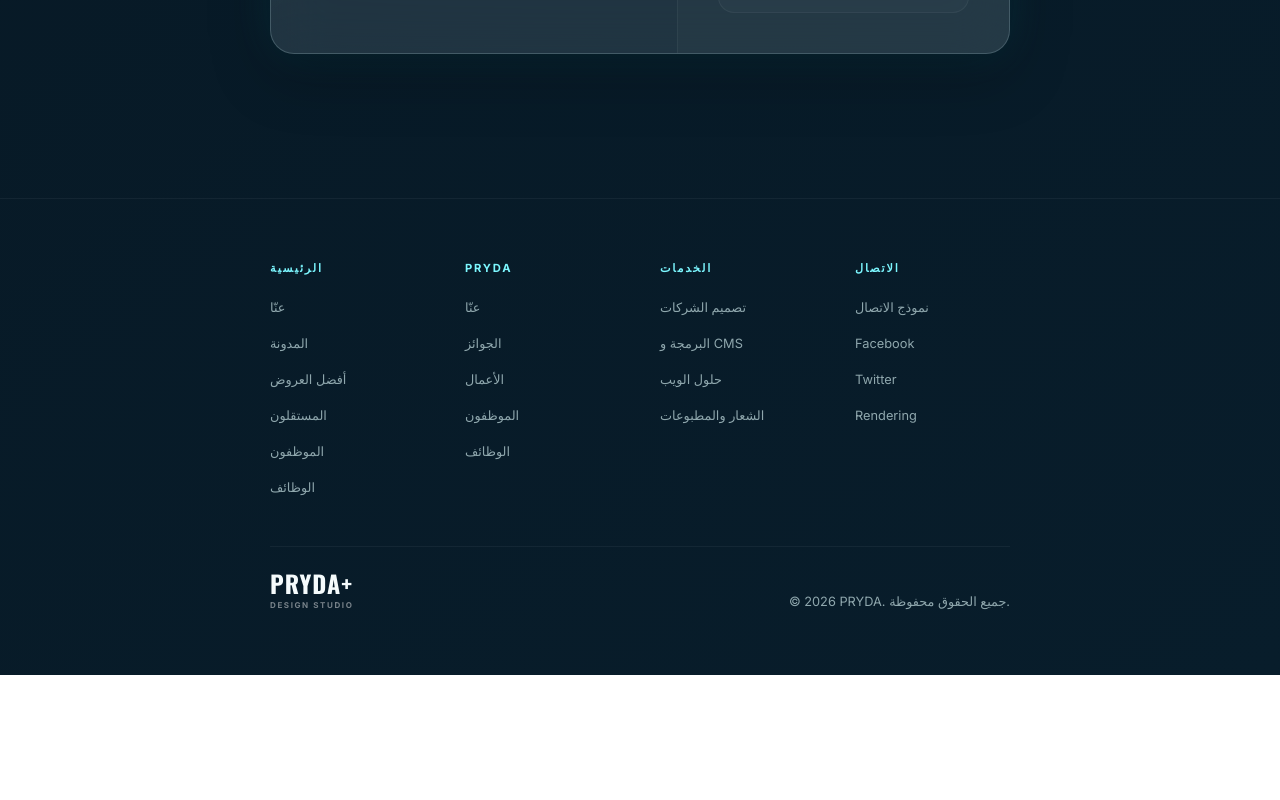
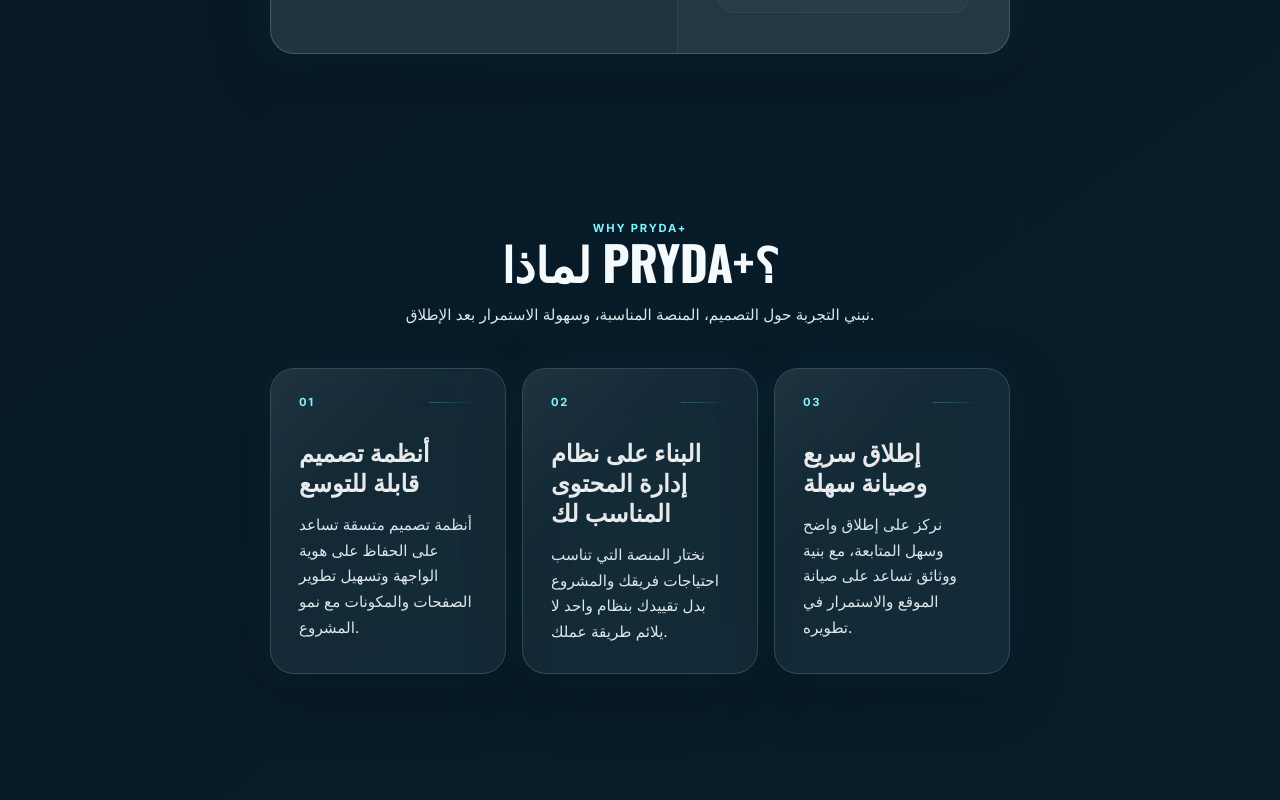
Before and after one commit to hashimwisamsami-arch/pryda, a React (Vite) app: page / in a window 1280 px wide. Shown: the part 4120-4920 px from the top of the page. Before the commit the page ends 4795 px from the top, so only its background shows below. Built offline with nearby package versions, Linux system fonts and the light colour scheme.

Commit message:
feat: add Advantages component with dynamic content and update site constants

```diff
--- a/src/App.jsx
+++ b/src/App.jsx
@@ -6,6 +6,7 @@
 import CaseStudy from "./components/home/CaseStudy";
 import Services from "./components/home/Services";
 import AboutStudio from "./components/home/AboutStudio";
+import Advantages from "./components/home/Advantages";
 
 function App() {
   return (
@@ -20,6 +21,7 @@
         <CaseStudy />
         <Services />
         <AboutStudio />
+        <Advantages />
       </main>
 
       <Footer />
--- a/src/components/home/Advantages.jsx
+++ b/src/components/home/Advantages.jsx
@@ -1,5 +1,95 @@
-const Advantages = () => {
-  return <div>Advantages</div>;
-};
+import Container from "../ui/Container";
+import GlassCard from "../ui/GlassCard";
+import SectionHeading from "../ui/SectionHeading";
+
+import { advantagesSection } from "../../constants/site";
+
+function Advantages() {
+  return (
+    <section id="advantages" className="py-10 sm:py-14 lg:py-20">
+      <Container>
+        {/* Section Heading */}
+        <SectionHeading
+          eyebrow={advantagesSection.eyebrow}
+          title={advantagesSection.title}
+          description={advantagesSection.description}
+          align="center"
+          className="mb-10"
+        />
+
+        {/* Advantages */}
+        <div className="grid gap-4 md:grid-cols-3">
+          {advantagesSection.items.map((item) => (
+            <GlassCard
+              key={item.id}
+              className="
+                group
+                h-full
+                p-6
+                transition-all
+                duration-300
+                hover:-translate-y-1
+                hover:border-cyan-300/20
+                hover:shadow-[0_0_35px_rgba(36,215,232,0.08)]
+                sm:p-7
+              "
+            >
+              {/* Number */}
+              <div
+                className="
+                  flex
+                  items-center
+                  justify-between
+                "
+              >
+                <span
+                  className="
+                    text-label
+                    transition-colors
+                    duration-300
+                    group-hover:text-cyan-200
+                  "
+                >
+                  {item.number}
+                </span>
+
+                <span
+                  aria-hidden="true"
+                  className="
+                    h-px
+                    w-12
+                    bg-linear-to-r
+                    from-cyan-300/30
+                    to-transparent
+                  "
+                />
+              </div>
+
+              {/* Title */}
+              <h3
+                className="
+                  mt-7
+                  font-display
+                  text-2xl
+                  font-bold
+                  leading-tight
+                  text-white/90
+                  transition-colors
+                  duration-300
+                  group-hover:text-white
+                "
+              >
+                {item.title}
+              </h3>
+
+              {/* Description */}
+              <p className="text-body mt-4">{item.description}</p>
+            </GlassCard>
+          ))}
+        </div>
+      </Container>
+    </section>
+  );
+}
 
 export default Advantages;
--- a/src/constants/site.js
+++ b/src/constants/site.js
@@ -9,3 +9,34 @@
     "تركيز على الجودة بدل الإجراءات والطبقات غير الضرورية",
   ],
 };
+
+export const advantagesSection = {
+  eyebrow: "Why PRYDA+",
+  title: "لماذا PRYDA+؟",
+  description:
+    "نبني التجربة حول التصميم، المنصة المناسبة، وسهولة الاستمرار بعد الإطلاق.",
+
+  items: [
+    {
+      id: "scalable-design-systems",
+      number: "01",
+      title: "أنظمة تصميم قابلة للتوسع",
+      description:
+        "أنظمة تصميم متسقة تساعد على الحفاظ على هوية الواجهة وتسهيل تطوير الصفحات والمكونات مع نمو المشروع.",
+    },
+    {
+      id: "right-cms",
+      number: "02",
+      title: "البناء على نظام إدارة المحتوى المناسب لك",
+      description:
+        "نختار المنصة التي تناسب احتياجات فريقك والمشروع بدل تقييدك بنظام واحد لا يلائم طريقة عملك.",
+    },
+    {
+      id: "fast-maintainable",
+      number: "03",
+      title: "إطلاق سريع وصيانة سهلة",
+      description:
+        "نركز على إطلاق واضح وسهل المتابعة، مع بنية ووثائق تساعد على صيانة الموقع والاستمرار في تطويره.",
+    },
+  ],
+};
```
